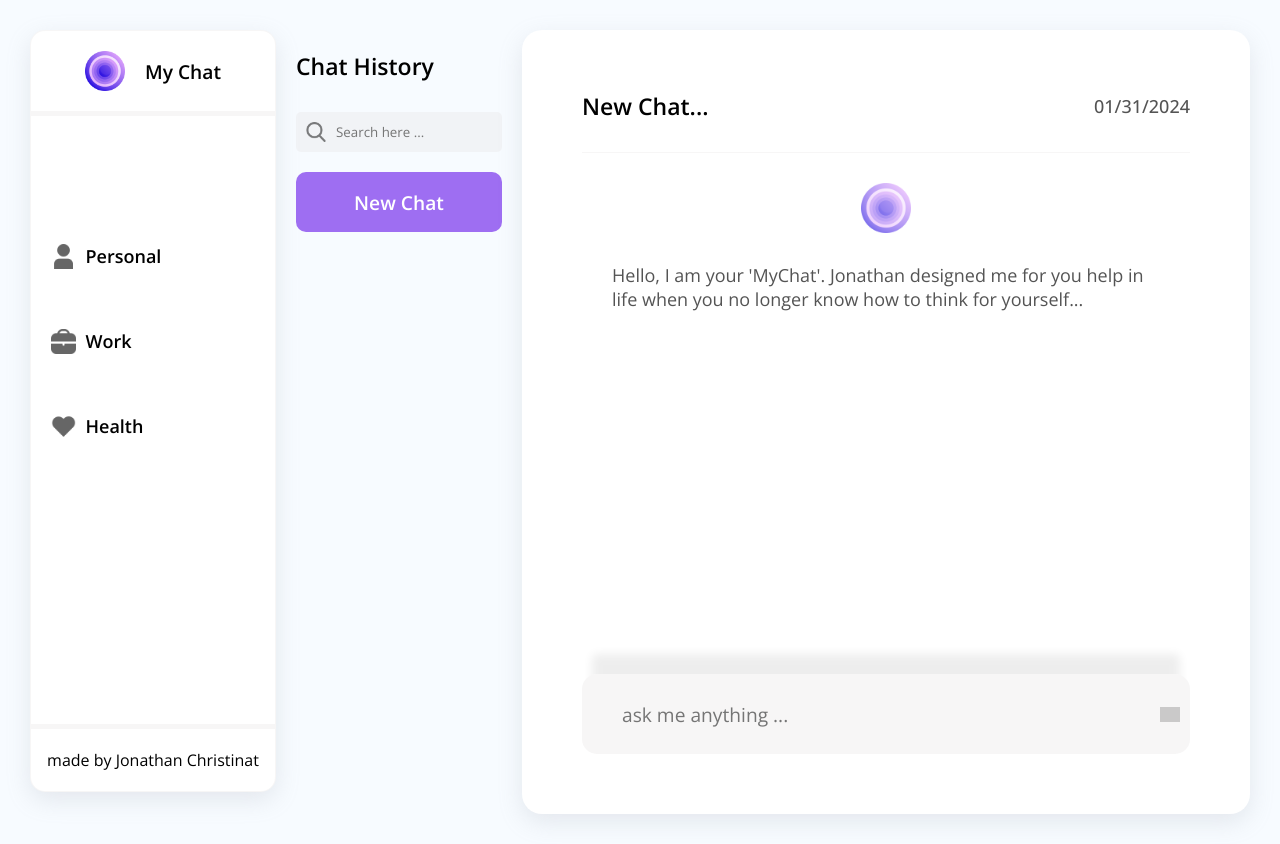
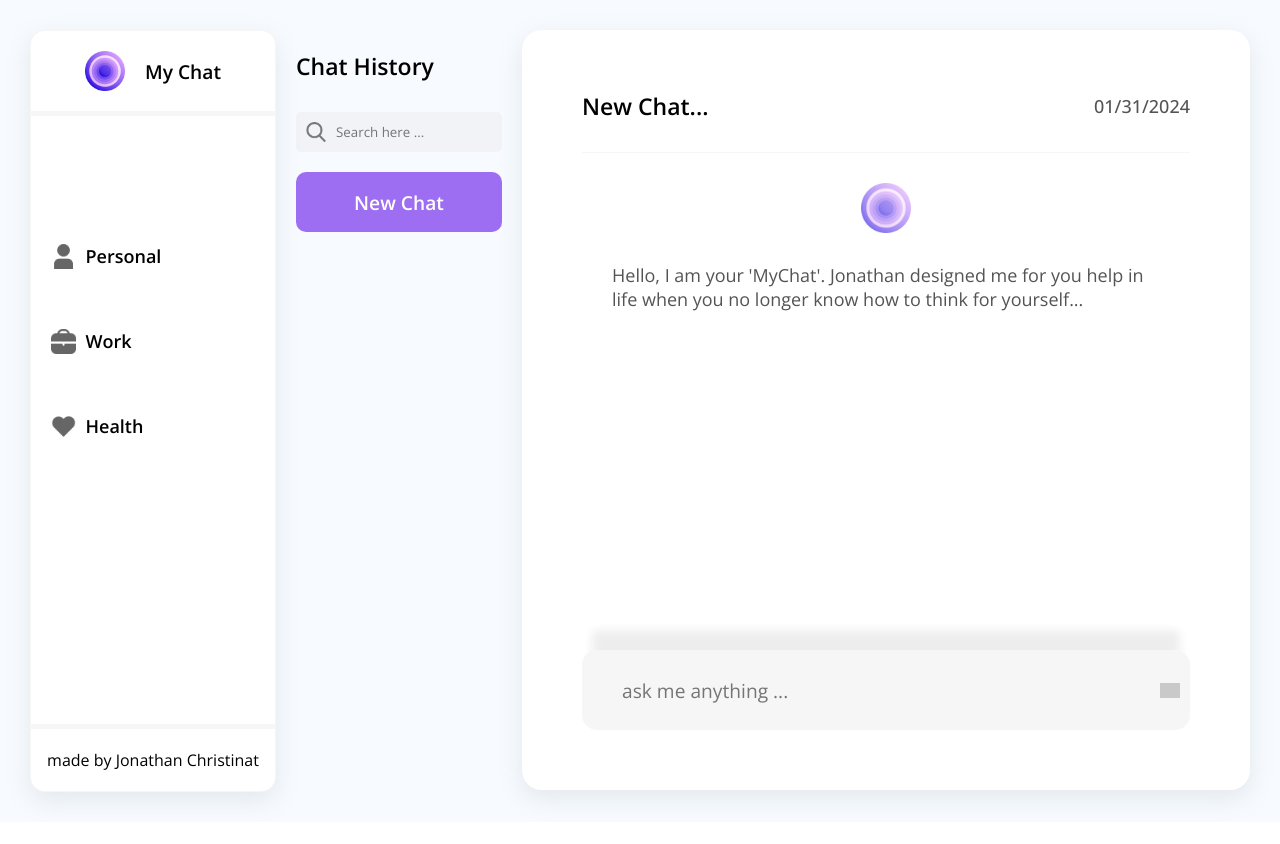
Before and after one commit to gruixer/GPT_V2, a React (Vite) app in the folder GPT_Frontend/: page / in a window 1280 px wide. After the commit the page ends 822 px from the top, so only its background shows below. Built offline with nearby package versions, Linux system fonts and the light colour scheme; grey boxes are pictures that could not be loaded.

Commit message:
Chat = Checked / History = Checked / Categories = selection works but not the history in cat

```diff
--- a/GPT_Frontend/src/styles_components/Chat.css
+++ b/GPT_Frontend/src/styles_components/Chat.css
@@ -7,7 +7,7 @@
 }
 
 .chat-container {
-  height: 83vh;
+  height: 80vh;
   width: 100%;
   display: flex;
   flex-direction: column;
```
